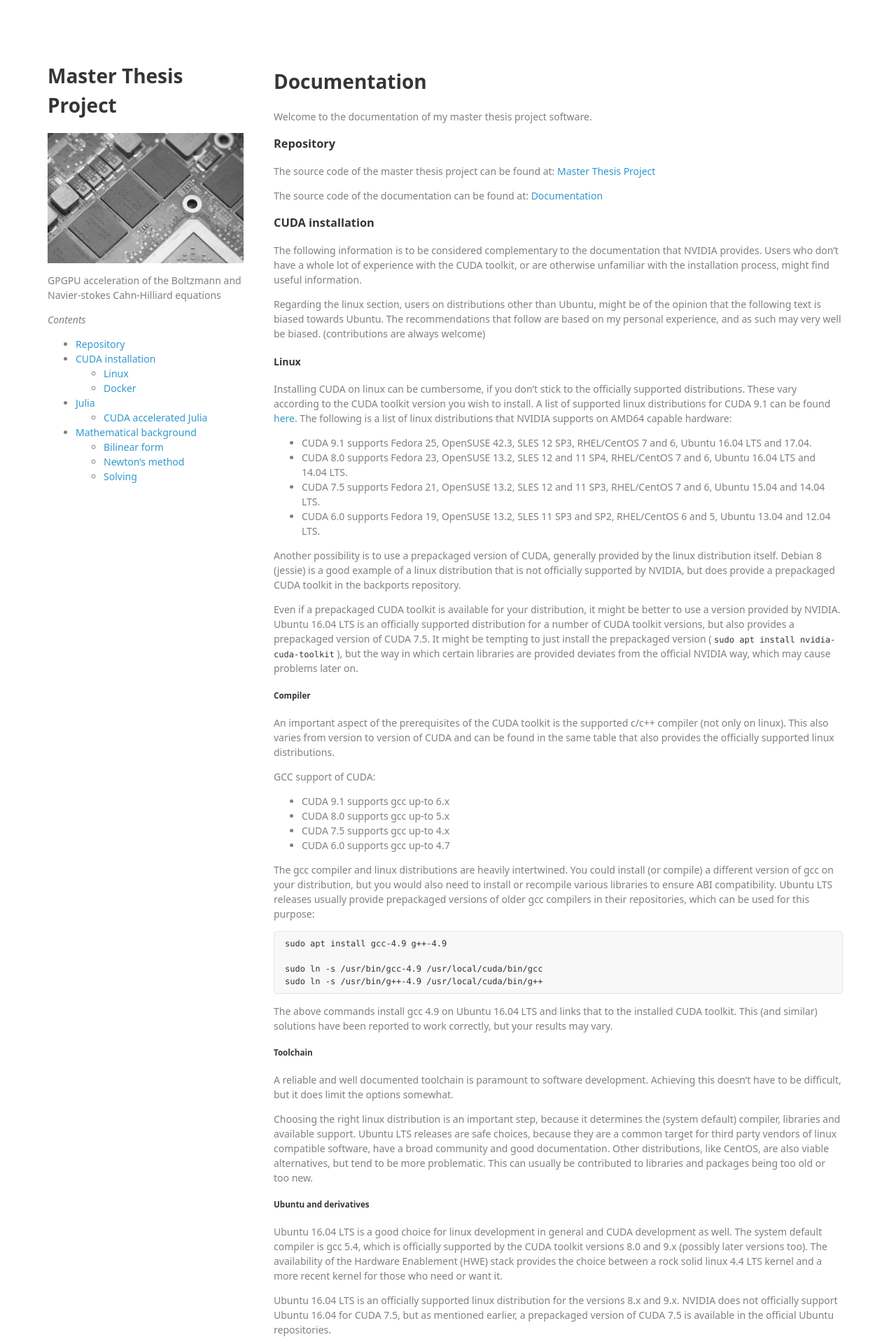
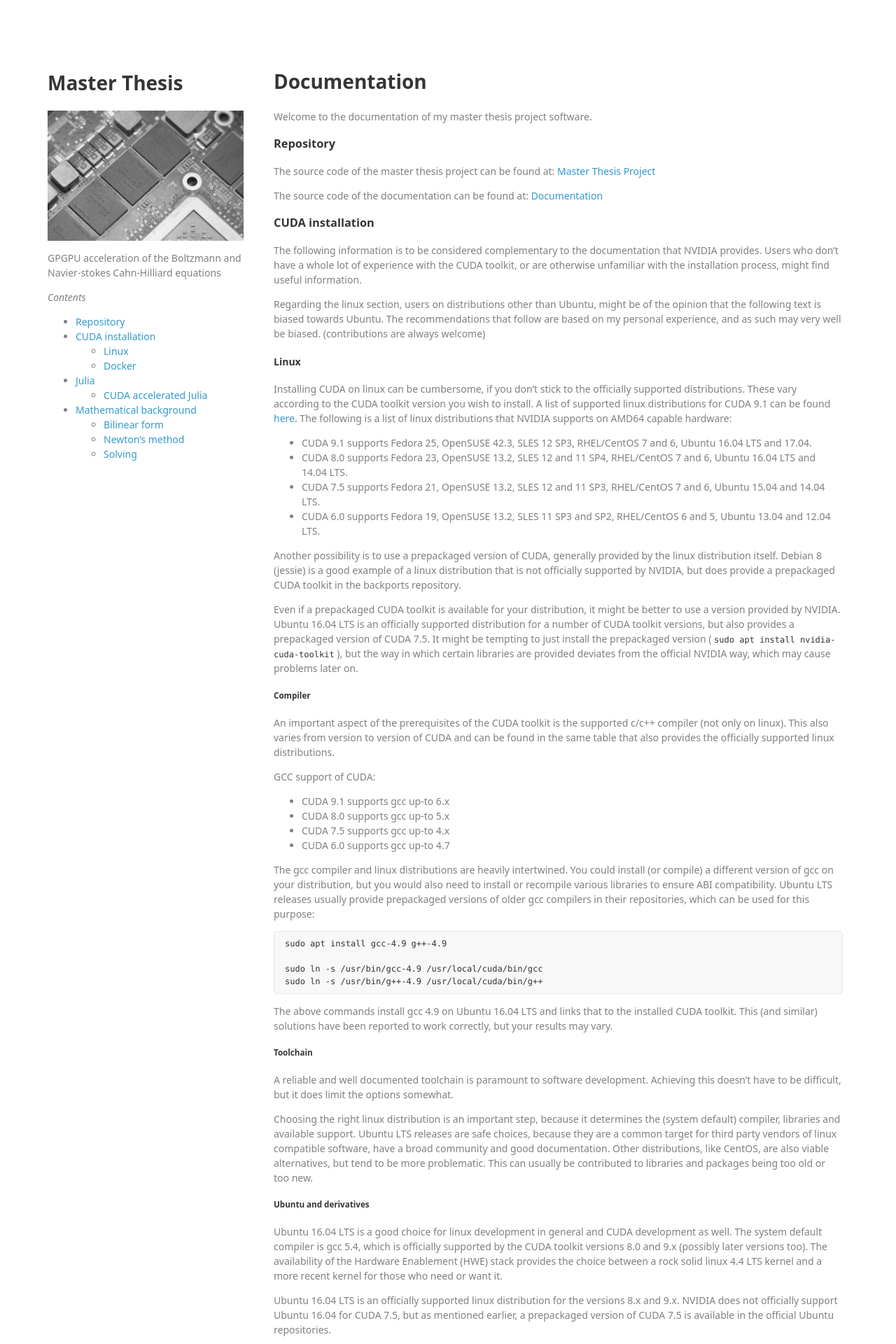
Before and after one commit to lucasbekker/lucasbekker.github.io, a Jekyll site: the page built from index.md, in a window 1280 px wide. Shown: the top 1920 px of the page at 70% size. Built offline with Jekyll 4.4.1, drawn with Linux system fonts in a browser that asks for light colours; nearby versions of some CDN libraries; our own code applies the rules of GitHub Pages for plain Markdown files; formulas are drawn with MathJax 3.

Commit message:
Hacky fix sidebar (changed title)

```diff
--- a/_config.yml
+++ b/_config.yml
@@ -1,4 +1,4 @@
-title: Master Thesis Project
+title: Master Thesis
 description: GPGPU acceleration of the Boltzmann and Navier-stokes Cahn-Hilliard equations
 git_branch: master
 mathjax: true
--- a/css/style.css
+++ b/css/style.css
@@ -25,17 +25,19 @@ body{
 	font-weight:400;
 	}
 
-/*header{
+/*
+header{
     margin-left: 333px;
 	margin-top: 20px;
 	text-align: left;
 	color: #000000;
-	}*/
+	}
 
 header h1{
 	font-size: 32px;
     color: rgb(2, 2, 2, 0.8)
 	}
+*/
 
 h1, h2, h3, h4, h5, h6 {
     color:rgb(2, 2, 2, 0.8);
@@ -55,6 +57,7 @@ h1, h2, h3, h4, h5, h6 {
 #sidebar{
     position: relative;
 	float: left;
+	margin-top: 10px;
 	width: 300px;
 	color: rgba(2, 2, 2, 0.5);
 	will-change: min-height;
```
